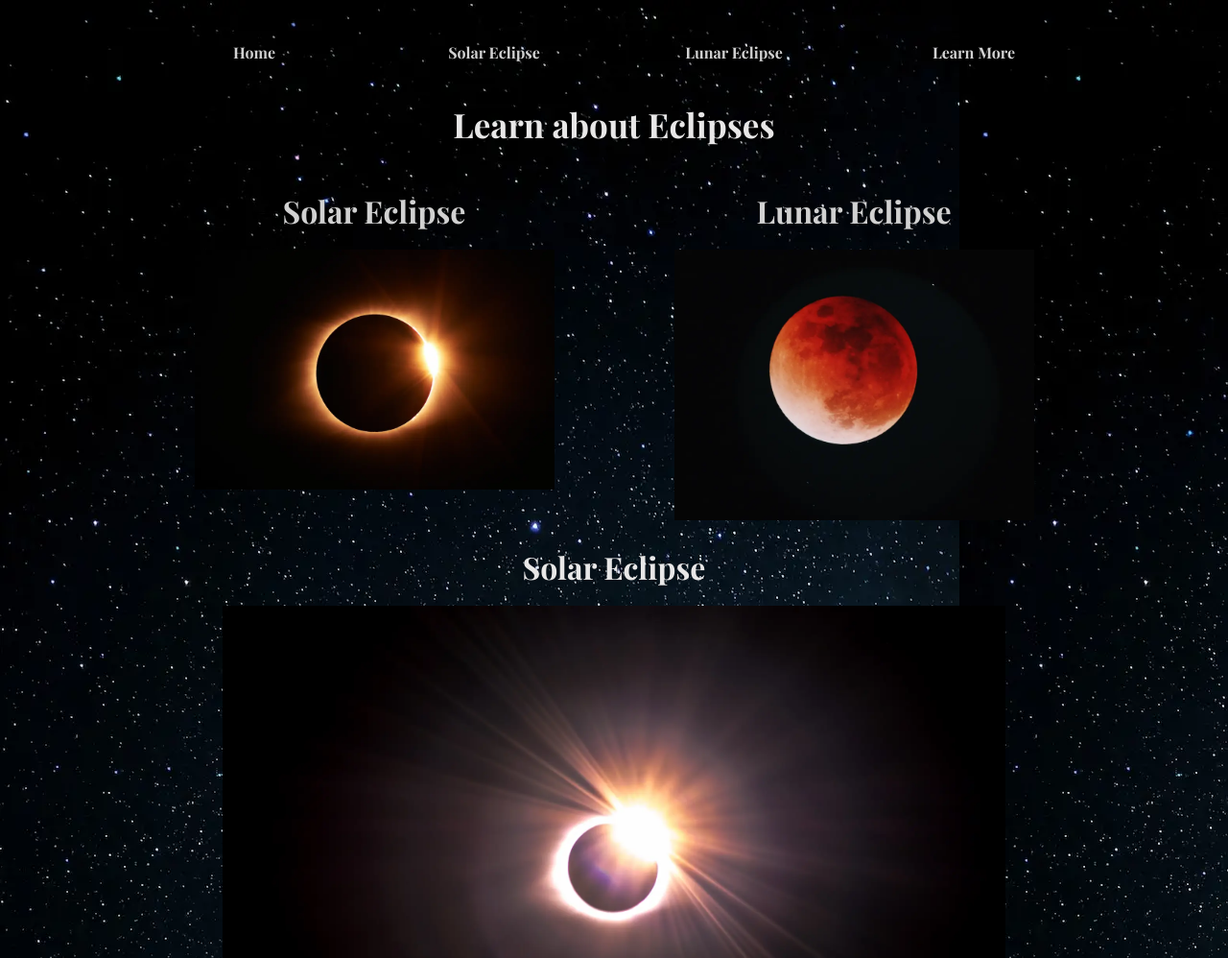
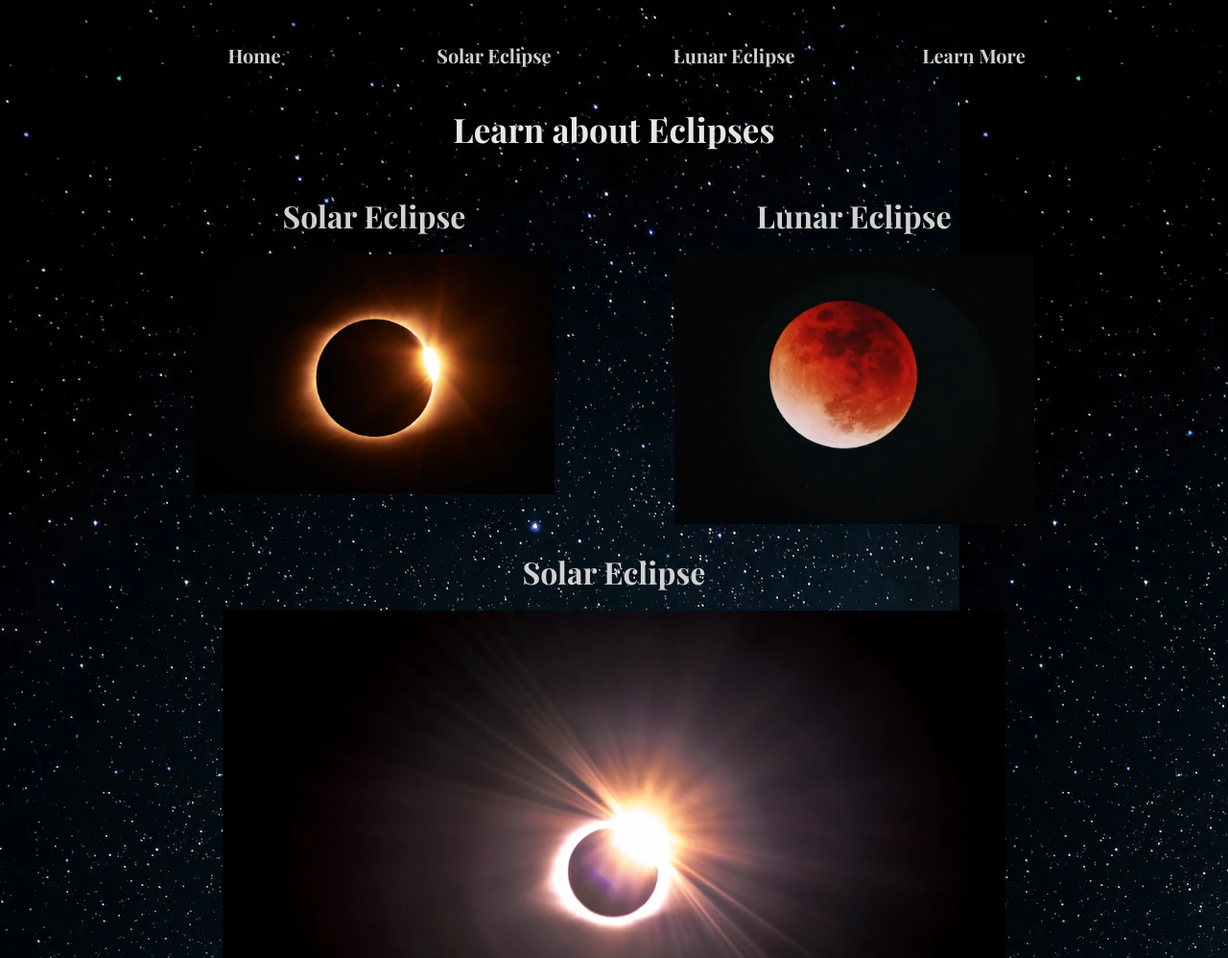
Before and after one commit to cal20014/EclipseExplorers, a website: page index.html in a window 1280 px wide. Shown: the top 998 px of the page at 96% size. Drawn offline with nearby package versions, Linux system fonts and the light colour scheme; a web font is replaced by a local one.

Commit message:
changed text color and size

```diff
--- a/styles/main.scss
+++ b/styles/main.scss
@@ -14,7 +14,7 @@ html {
 
     font-family: "Playfair Display", serif;
     background-image: url(../images/olena-bohovyk-Cq5NaI0yKBE-unsplash.webp);
-    color: rgb(232, 231, 231);
+    color: #d1d1d1;
 
     p {
       max-width: 75%;
@@ -68,6 +68,7 @@ img {
         display: none;
         &.active {
           display: unset;
+          font-size: 2rem;
         }
       }
     }
@@ -80,6 +81,7 @@ img {
       color: #d1d1d1;
       text-decoration: none;
       font-weight: 700;
+      font-size: 2rem;
 
       &.active,
       &:hover {
```
Also changed, not shown: styles/main.css, 1 other file.
